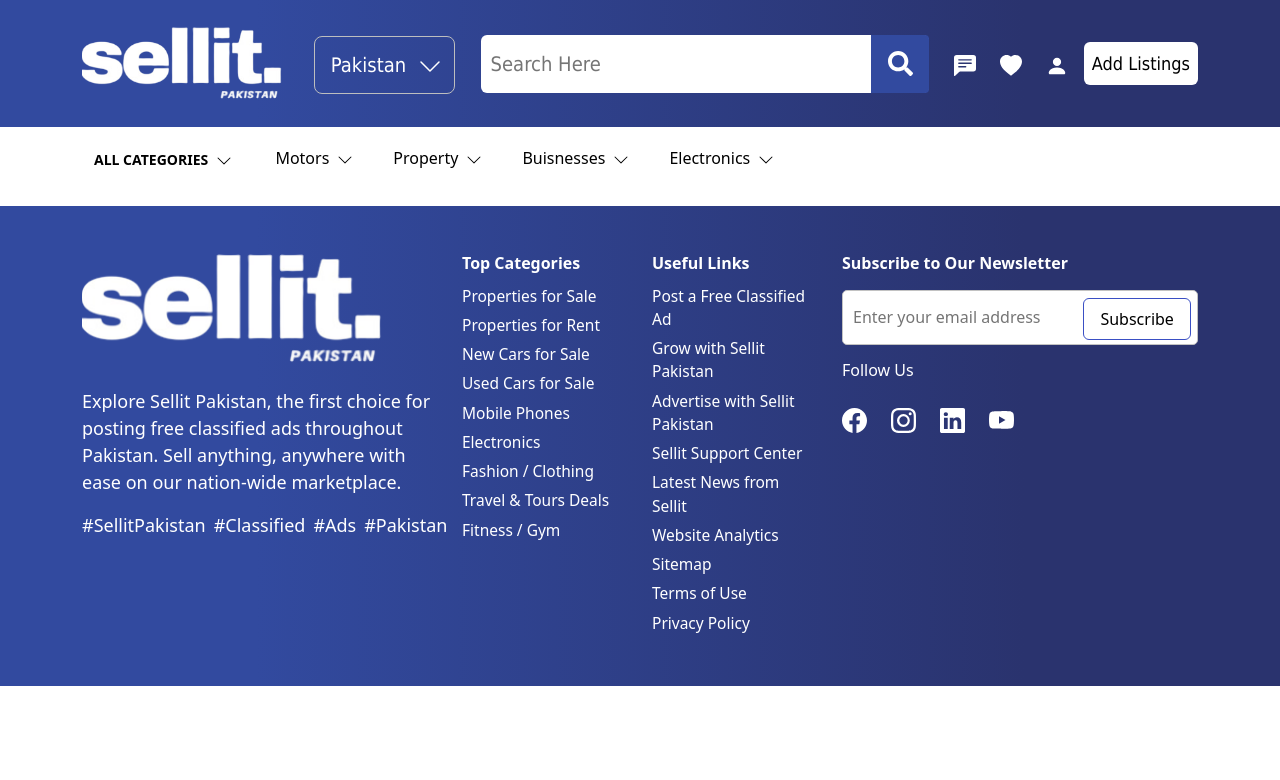
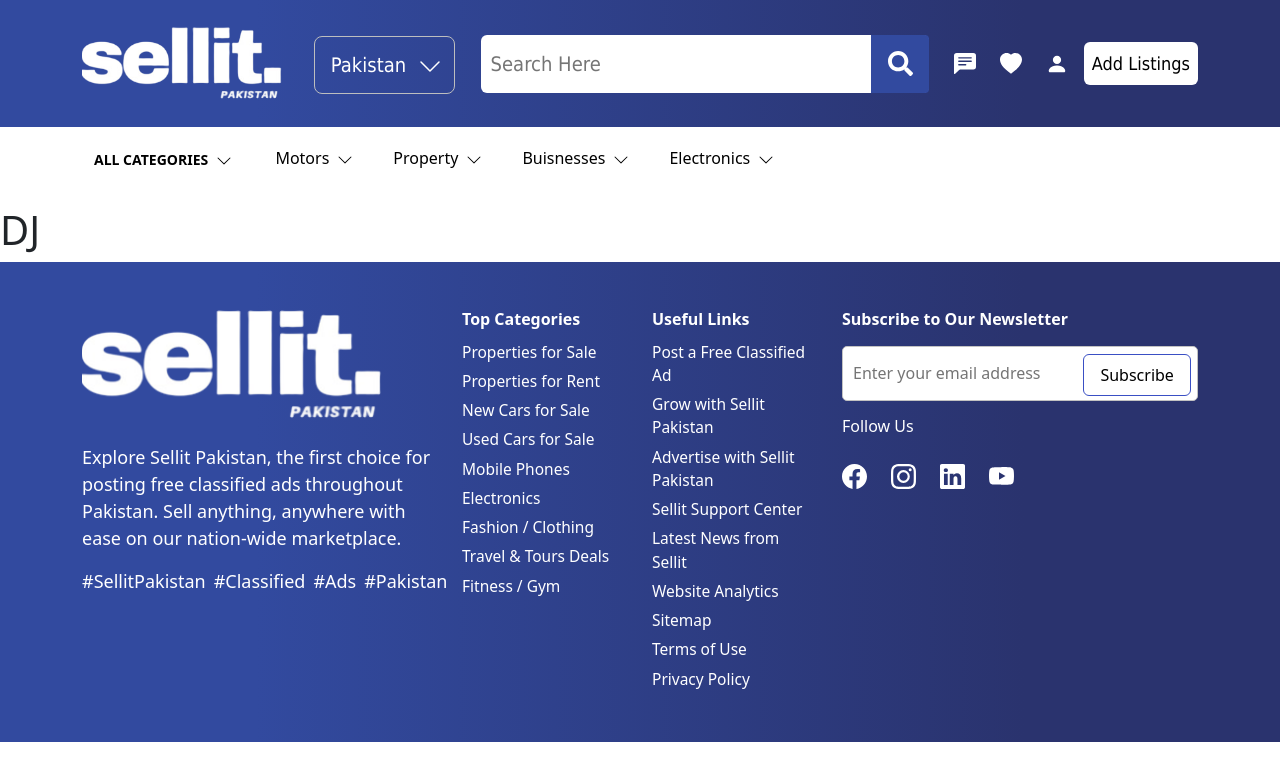
Before and after one commit to nxtgenwebsites/sellit-classified-marketplace, a React (Vite) app: page /add-listing in a window 1280 px wide. Shown: the top 780 px of the page. Built offline with nearby package versions, Linux system fonts and the light colour scheme.

Commit message:
New files added

```diff
--- a/src/App.jsx
+++ b/src/App.jsx
@@ -12,6 +12,7 @@
 import Categorydropdown from "./components/Dropdown/Categorydropdown";
 import FooterGrowPage from './Pages/GrowPage'
 import FooterAdvertisePage from './Pages/AdvertisePage'
+import AddListingPage from "./Pages/AddListingPage";
 import './App.css'
 function App() {
   return (
@@ -30,6 +31,7 @@
         <Route path="/service-category" element={<ServiceProvidersCategory />} />
         <Route path="/footer-grow-page" element={<FooterGrowPage />} />
         <Route path="/footer-advertise-page" element={<FooterAdvertisePage />} />
+        <Route path="/add-listing" element={<AddListingPage />} />
       </Routes>
       <Footer />
     </>
--- /dev/null
+++ b/src/Pages/AddListingPage.jsx
@@ -0,0 +1,9 @@
+import React from 'react'
+
+export default function AddListingPage() {
+  return (
+    <div>
+          <h1>DJ</h1>
+    </div>
+  )
+}
--- a/src/components/Navbar/Header.jsx
+++ b/src/components/Navbar/Header.jsx
@@ -123,7 +123,7 @@
                             <Nav.Link href='#'>
                                 <BsFillPersonFill className='nav-icon' />
                             </Nav.Link>
-                            <Button type="button" className="rounded-2 nav-btn p-2">Add Listings</Button>
+                            <Link to={'/add-listing'}><Button type="button" className="rounded-2 nav-btn p-2">Add Listings</Button></Link>
                         </Nav>
                     </Navbar.Collapse>
                 </Container>
```
